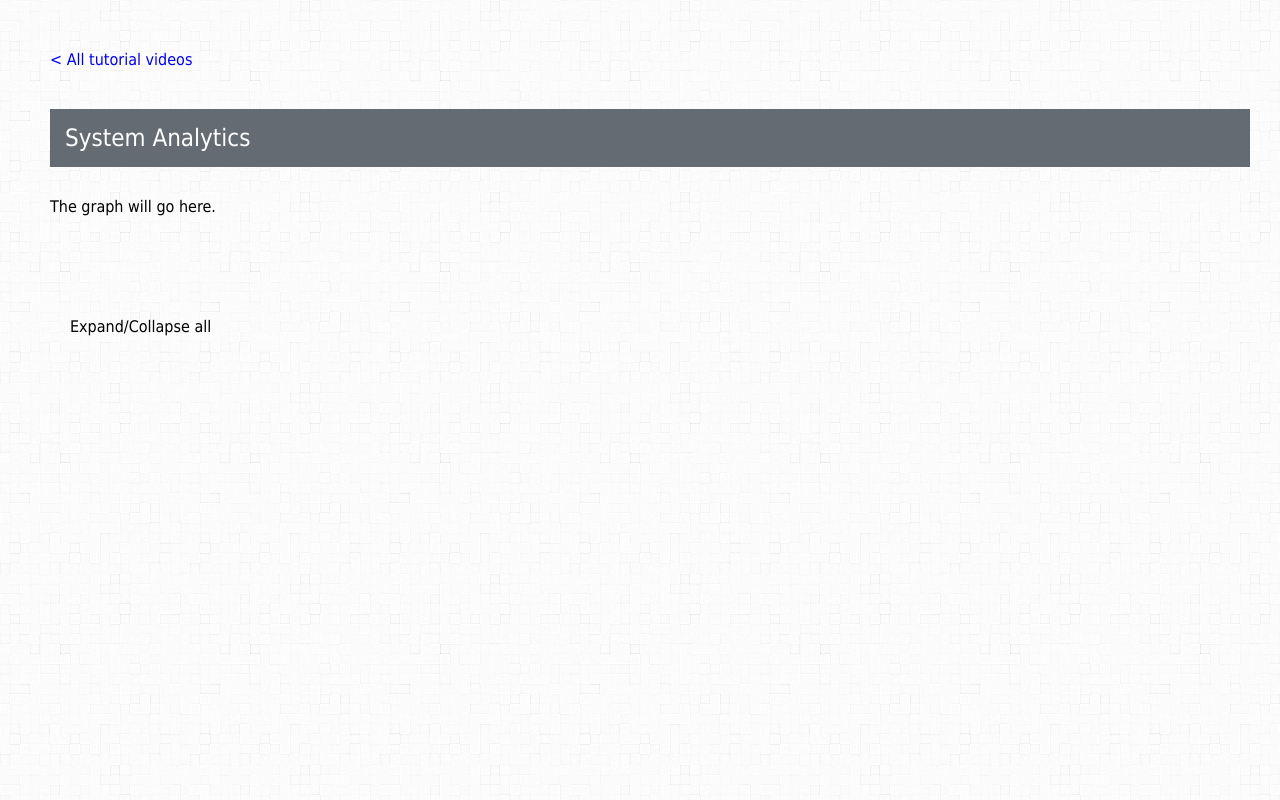
After one commit to uid/learnersourcing-subgoal-labels, a Django app: template learnersourcing/subgoal/templates/subgoal/analytics.html in a window 1280 px wide. The commit adds this page. Run offline with Django 3.2, Linux system fonts and the light colour scheme; the template is opened without the code that fills it, so the values that code supplies are empty; parts of the project's set-up code (start-up, migrations or seed data) failed here and were passed over; some libraries are stand-ins or nearby versions.

Commit message:
adding analytics

```diff
--- a/learnersourcing/learnersourcing/urls.py
+++ b/learnersourcing/learnersourcing/urls.py
@@ -11,6 +11,7 @@ urlpatterns = patterns('',
     # url(r'^learnersourcing/', include('learnersourcing.foo.urls')),
 
 	url(r'^play/(?P<video_id>\d+)/$', views.play, name='play'),
+	url(r'^analytics/$', views.analytics, name='analytics'),
 
 	url(r'^stage1/(?P<video_id>\d+)/$', views.stage1, name='stage1'),
 	url(r'^stage2/(?P<video_id>\d+)/$', views.stage2, name='stage2'),
--- a/learnersourcing/subgoal/static/subgoal/css/styles.css
+++ b/learnersourcing/subgoal/static/subgoal/css/styles.css
@@ -273,8 +273,14 @@ img.video_thumb {
 	cursor: hand;
 }
 
-#page_title {
-
+#an_page_title {
+	font-size: 18pt;
+  	font-weight: normal;
+  	margin-top: 40px;
+  	color: white;
+  	background-color: #646B73;
+  	padding: 15px;
+  	width: 1170;
 }
 
 #page_title:hover {
@@ -459,3 +465,67 @@ a:hover {
 .black {
 	color: black;
 }
+
+#an_overview {
+	height: 100px;
+}
+
+#all_videos {
+
+}
+
+.each_video {
+	margin-bottom: 20px;
+}
+
+.video_bar {
+	color: white;
+	background-color: #59BDE8;
+	padding: 15px;
+}
+
+.video_bar:hover {
+	cursor: hand;
+}
+
+.up_caret {
+	margin-right: 10px;
+}
+
+.down_caret {
+	margin-right: 10px;
+	display: none;
+}
+
+.video_content {
+	display: none;
+	margin: 20px;
+}
+
+#expand_all {
+	margin: 20px;
+}
+
+#expand_all:hover {
+	cursor: hand;
+	color: blue;
+}
+
+.upvotes {
+	margin-right: 5px;
+	color: green;
+}
+
+.downvotes {
+	margin-right: 5px;
+	color: #F78181;
+}
+
+.an_sub {
+	background-color: white;
+	/*background-color: #B8B8B8;*/
+	color: black;
+	border: 1px solid black;
+	margin-top: 5px;
+	margin-bottom: 5px;
+}
--- /dev/null
+++ b/learnersourcing/subgoal/static/subgoal/js/analytics.js
@@ -0,0 +1,54 @@
+$("body").on('click', '.video_bar', function(e) {
+	//toggle up caret
+	$($(this).children()[0]).toggle()
+
+	//toggle down caret
+	$($(this).children()[1]).toggle()
+
+	//toggle video content
+	$($(this).siblings()[0]).toggle()
+});
+
+$("body").on('click', '#expand_all', function(e) {
+	$(".up_caret").toggle();
+	$(".down_caret").toggle();
+	$(".video_content").toggle();
+});
+
+for (i in videos_list) {
+	// console.log(i)
+	var video_html = "<div class='each_video' id='"+videos_list[i]['video'][0].id+"'>" +
+				"<div class='video_bar'>" +
+				"<span class='up_caret'>^</span>" +
+				"<span class='down_caret'>v</span>" +
+				"<span class='video_name'>"+videos_list[i]['video'][0].title+"</span>" +
+				"</div>" +
+				"<div class='video_content'>" +
+				"</div></div>";
+	$("#all_videos").append(video_html);
+}
+
+for (i in videos_list) {
+	if (videos_list[i]['video'][0].is_used == true) {
+		var id = videos_list[i]['video'][0].id
+		var steps = videos_list[i]['steps']
+		var subgoals = videos_list[i]['subgoals']
+		// console.log(steps)
+
+		for (step in steps) {
+			var $step_html = $("<div class='step'>"+steps[step].label+"</div>")
+			step_time = steps[step].time
+
+			for (sub in subgoals) {
+				sub_time = Math.floor(subgoals[sub].time)
+				if (step_time == sub_time) {
+					var $sub_html = $("<div class='sub an_sub'><span class='upvotes'>"+subgoals[sub].upvotes_s2+"</span><span class='downvotes'>"+subgoals[sub].downvotes_s2+"</span><span class='sublabel'>"+subgoals[sub].label+"</span></div>")
+					$("#"+id+"> .video_content").append($sub_html)
+				}
+			}
+
+			$("#"+id+"> .video_content").append($step_html)
+		}
+	}
+
+}
--- /dev/null
+++ b/learnersourcing/subgoal/templates/subgoal/analytics.html
@@ -0,0 +1,123 @@
+{% load staticfiles %}
+{% csrf_token %}
+
+<html>
+<head>
+    <meta charset="utf-8" />
+    <title>System Analytics</title>
+	<link rel="stylesheet" type="text/css" href="{% static 'subgoal/css/styles.css' %}" />
+</head>
+	<body>
+		<div class="wrapper">
+			<div id="toolbar">
+				<span id="page_title">
+					<a href="{% url 'index' %}">< All tutorial videos</a>
+				</span>
+			</div>
+			<h1 id="an_page_title">
+				System Analytics
+			</h1>
+			<div class="content_wrapper">
+				<div id="an_overview">
+					The graph will go here.
+				</div>
+				<div id="all_videos">
+					<div id="expand_all">Expand/Collapse all</div>
+					<!-- <div class="each_video">
+						<div class="video_bar">
+							<span class="up_caret">^</span>
+							<span class="down_caret">v</span>
+							<span class="video_name">How to use HTML</span>
+						</div>
+						<div class="video_content">
+							Expanded content wee
+						</div>
+					</div> -->
+				</div>
+			</div>
+		</div>
+
+
+	</body>
+	<script src="http://code.jquery.com/jquery-1.9.1.js"></script>
+ 	<script src="http://code.jquery.com/ui/1.10.3/jquery-ui.js"></script>
+ 	<script src="{% static 'subgoal/js/experiment.js' %}"></script>
+ 	<script src="{% static 'subgoal/js/helper.js' %}"></script>
+ 	<script src="{% static 'subgoal/js/subgoal.js' %}"></script>
+ 	<script>
+
+ 		var videos_json = JSON.stringify({{content|safe}})
+
+ 		var videos_list_first = JSON.parse(videos_json);
+
+ 		var videos_list = []
+ 		for (i in videos_list_first) {
+ 			temp_dict = {}
+ 			temp_dict['video'] = (JSON.parse(videos_list_first[i].video));
+ 			temp_dict['steps'] = (JSON.parse(videos_list_first[i].steps));
+ 			temp_dict['subgoals'] = (JSON.parse(videos_list_first[i].subgoals));
+
+ 			videos_list.push(temp_dict)
+ 		}
+
+ 		// console.log(videos_list)
+
+ 	// 	var stage = 1;
+
+		// var video_json = JSON.stringify({{video|safe}});
+		// var video = JSON.parse(video_json)[0];
+		// var youtube_id = video["youtube_id"];
+		// console.log(video, video["title"], video["id"]);
+
+		// var exp_session_json = JSON.stringify({{exp_session|safe}});
+		// var exp_session = JSON.parse(exp_session_json)[0];
+		// Experiment.setup(exp_session);
+
+		// // read steps and sort by time
+		// var steps_json = JSON.stringify({{steps|safe}});
+		// var steps_unsorted = JSON.parse(steps_json);
+		// var steps = [];
+		// for (var i in steps_unsorted)
+  //     		steps.push([steps_unsorted[i], steps_unsorted[i]["time"]]);
+		// steps.sort(function(a, b) {return a[1] - b[1]});
+		// console.log(steps);
+
+		// // read subgoals and sort by time
+		// var subgoals_json = JSON.stringify({{subgoals|safe}});
+		// var subgoals = JSON.parse(subgoals_json);;
+		// subgoals.sort(function(a, b) {return a["time"] - b["time"]});
+		// Subgoal.data = subgoals;
+		// console.log(Subgoal.data);
+
+		// // format steps to make compatible with Sarah's code
+		// // TODO: restructure
+		// var video_steps = {}; 	// video_data.video_steps;
+		// var step_times = {};	// video_data.step_times;
+		// step_times["step0"] = 0.0;
+		// for (var i=0; i<steps.length; i++){
+		// 	video_steps["step" + (i+1)] = steps[i][0]["label"];
+		// 	step_times["step" + (i+1)] = steps[i][0]["time"];
+		// }
+		// console.log(video_steps);
+		// console.log(step_times);
+
+		// generate_steps(video_steps);
+		// load_video_title(video["title"]);
+		// // we're not currently showing all the subgoals
+		// if (Experiment.isAdmin)
+		// 	Subgoal.displayAll(step_times);
+		// 	// add_subgoals_new(subgoals, step_times);
+		// // var pre_groups = group_subgoals_new(subgoals, video_steps, step_times);
+		// var pre_groups = Subgoal.group(video_steps, step_times);
+		// var subgoal_groups = pre_groups[0];
+		// var time_groups = pre_groups[1];
+		// var rel_steps = pre_groups[2];
+
+
+		// apply different experimental conditions
+		if (!(Experiment.isStepShown))
+			$(".frozen").hide();
+ 	</script>
+
+	<script src="{% static 'subgoal/js/analytics.js' %}"></script>
+</html>
```
Also changed, not shown: learnersourcing/subgoal/views.py (+21 -0 lines).
